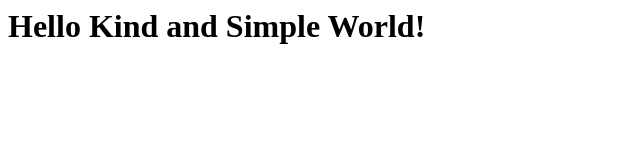
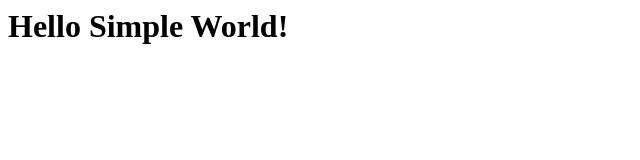
Before and after one commit to TomSwan/site-simple, a plain HTML site: page index.html in a window 1280 px wide. Shown: the whole page, without its empty margins (0-640 px from the left). Drawn offline with Linux system fonts and the light colour scheme.

Commit message:
Revert text

```diff
--- a/index.html
+++ b/index.html
@@ -1 +1 @@
-<h1>Hello Kind and Simple World!</h1>
+<h1>Hello Simple World!</h1>
```
